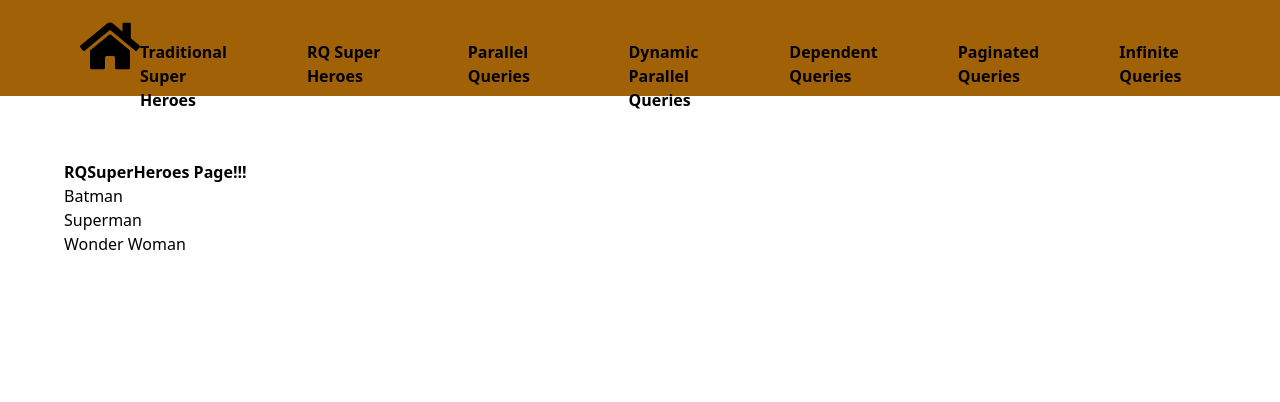
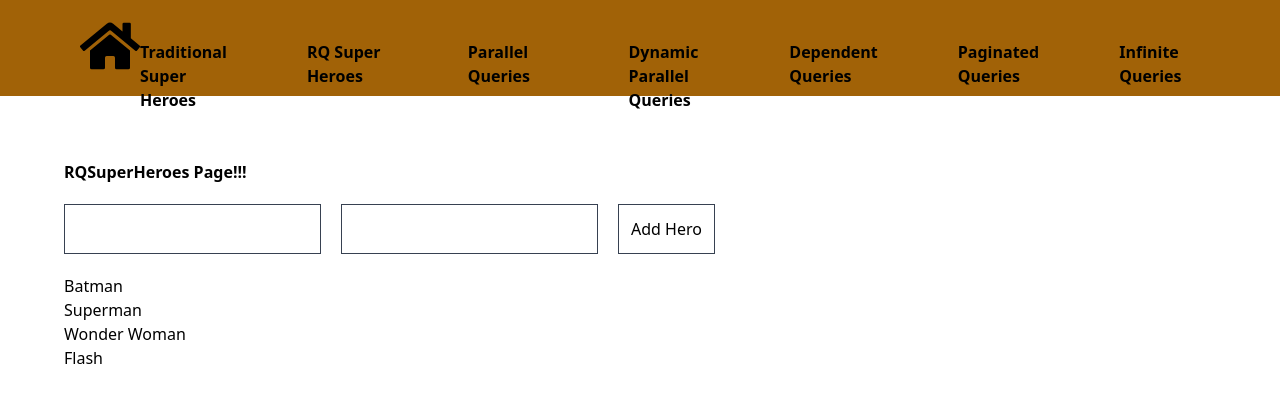
Before and after one commit to pushkar1995/fetch-and-search-api, a React (Vite) app: page /rq-super-heroes in a window 1280 px wide. Shown: the top 402 px of the page. Built offline with nearby package versions, Linux system fonts and the light colour scheme; data requests are answered from the project's data file.

Commit message:
Implemented mutation hook to add data to json server

```diff
--- a/db.json
+++ b/db.json
@@ -1,32 +1,37 @@
 {
   "superheroes": [
     {
-            "id": 1,
+      "id": "1",
       "name": "Batman",
       "alterEgo": "Bruce Wayne"
     },
     {
-            "id": 2,
+      "id": "2",
       "name": "Superman",
       "alterEgo": "Clark Kent"
     },
     {
-            "id": 3,
+      "id": "3",
       "name": "Wonder Woman",
       "alterEgo": "Princess Diana"
+    },
+    {
+      "id": "1fb8",
+      "name": "Flash",
+      "alterEgo": " Barry Bro"
     }
   ],
   "friends": [
     {
-            "id": 1,
+      "id": "1",
       "name": "Chandler Bing"
     },
     {
-            "id": 2,
+      "id": "2",
       "name": "Joey Tribbiani"
     },
     {
-            "id": 3,
+      "id": "3",
       "name": "Rachel Green"
     }
   ],
@@ -48,35 +53,35 @@
   ],
   "colors": [
     {
-            "id": 1,
+      "id": "1",
       "label": "red"
     },
     {
-            "id": 2,
+      "id": "2",
       "label": "blue"
     },
     {
-            "id": 3,
+      "id": "3",
       "label": "green"
     },
     {
-            "id": 4,
+      "id": "4",
       "label": "yellow"
     },
     {
-            "id": 5,
+      "id": "5",
       "label": "black"
     },
     {
-            "id": 6,
+      "id": "6",
       "label": "white"
     },
     {
-            "id": 7,
+      "id": "7",
       "label": "orange"
     },
     {
-            "id": 8,
+      "id": "8",
       "label": "purple"
     }
   ]
--- a/src/hooks/useSuperHeroesData.jsx
+++ b/src/hooks/useSuperHeroesData.jsx
@@ -1,8 +1,12 @@
-import { useQuery } from 'react-query'
+import { useMutation, useQuery } from 'react-query'
 import axios from 'axios'
 
 const fetchSuperHeroes = () => {
     return axios.get('http://localhost:4000/superheroes')
+}
+
+const addSuperHero = (hero) => {
+    return axios.post('http://localhost:4000/superheroes', hero)
 }
 
 export const useSuperHeroesData = (onSuccess, onError) => {
@@ -19,3 +23,7 @@ export const useSuperHeroesData = (onSuccess, onError) => {
             // },
         })
 }
+
+export const useAddSuperHeroData = ( ) => {
+    return useMutation(addSuperHero)
+}
--- a/src/pages/RQSuperHeroes.jsx
+++ b/src/pages/RQSuperHeroes.jsx
@@ -1,7 +1,18 @@
 import { Link } from 'react-router-dom'
-import { useSuperHeroesData } from '../hooks/useSuperHeroesData'
+import { useSuperHeroesData, useAddSuperHeroData } from '../hooks/useSuperHeroesData'
+import { useState } from 'react'
 
 const RQSuperHeroes = () => {
+    const [name, setName] = useState('')
+    const [alterEgo, setAlterEgo] = useState('')
+
+    const { mutate: addHero } = useAddSuperHeroData()
+
+    const handleAddHeroClick = () => {
+        console.log({ name, alterEgo })
+        const hero = { name, alterEgo}
+        addHero(hero)
+    }
 
     const onSuccess = (data) => {
         console.log('Perform side effect after data fetching', data)
@@ -26,6 +37,26 @@ const RQSuperHeroes = () => {
   return (
     <div className='flex flex-col m-16'>
         <h2 className='font-bold'>RQSuperHeroes Page!!!</h2>
+        <div className='mt-5 mb-5'>
+            <input
+                className='border border-gray-700 p-3'
+                type='text'
+                value={name}
+                onChange={(e) => setName(e.target.value)}
+            />
+            <input
+                className='border border-gray-700 p-3 ml-5'
+                type='text'
+                value={alterEgo}
+                onChange={(e) => setAlterEgo(e.target.value)}
+            />
+            <button
+                onClick={handleAddHeroClick}
+                className='border border-gray-700 p-3 ml-5'
+            >
+            Add Hero
+            </button>
+        </div>
         {/* <button className='border-2 border-black' onClick={refetch}>Fetch Heroes</button> */}
 
         {data?.data.map((hero) => {
```
Lines whose indentation alone changed are shown as unchanged.
